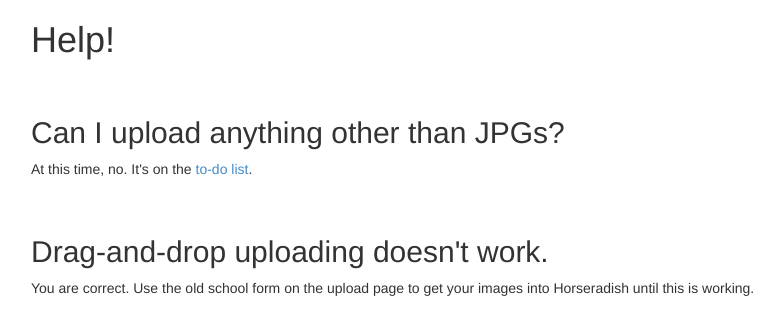
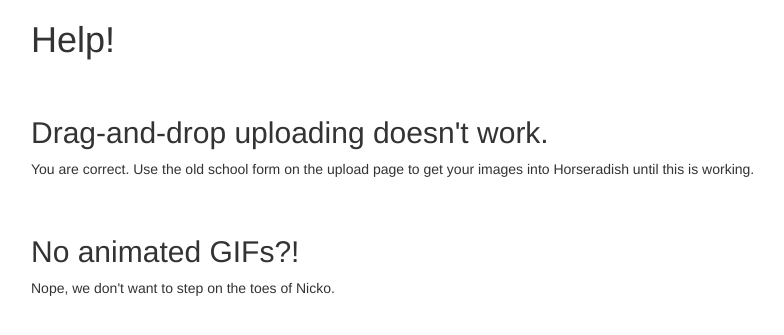
Before and after one commit to sunlightlabs/horseradish, a Django app: page /help/ in a window 1280 px wide. Shown: the part 54-389 px from the top of the page, without its empty margins (39-823 px from the left). Run offline with Django 3.2, Linux system fonts and the light colour scheme; the visitor is signed in with stand-in values (Sample User, id 1); some libraries are stand-ins or nearby versions.

Commit message:
More help text

```diff
--- a/horseradish/templates/help.html
+++ b/horseradish/templates/help.html
@@ -4,12 +4,12 @@
     <h1>Help!</h1>
 
     <div class="qa">
-        <h2>Can I upload anything other than JPGs?</h2>
-        <p>At this time, no. It's on the <a href="https://github.com/sunlightlabs/horseradish/issues/4">to-do list</a>.</p>
+        <h2>Drag-and-drop uploading doesn't work.</h2>
+        <p>You are correct. Use the old school form on the upload page to get your images into Horseradish until this is working.</p>
     </div>
 
     <div class="qa">
-        <h2>Drag-and-drop uploading doesn't work.</h2>
-        <p>You are correct. Use the old school form on the upload page to get your images into Horseradish until this is working.</p>
+        <h2>No animated GIFs?!</h2>
+        <p>Nope, we don't want to step on the toes of Nicko.</p>
     </div>
 {% endblock %}
```
